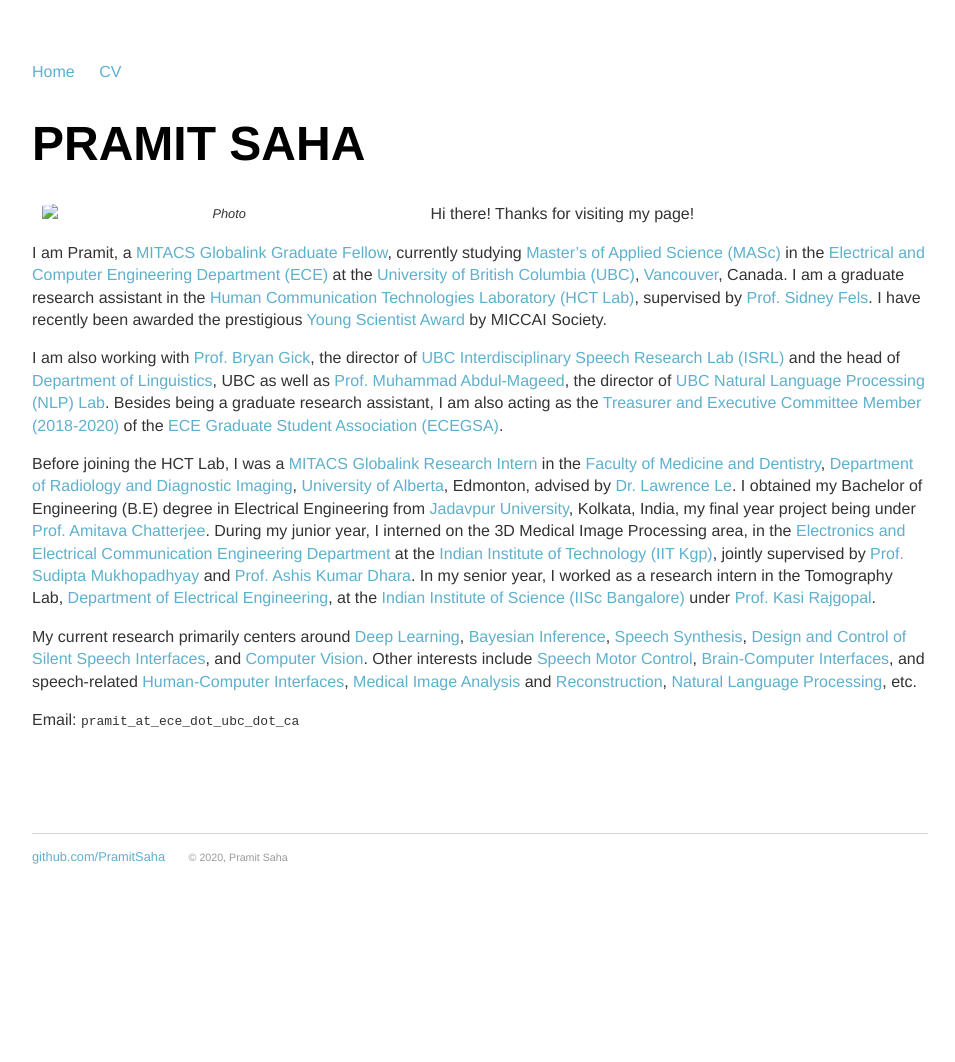
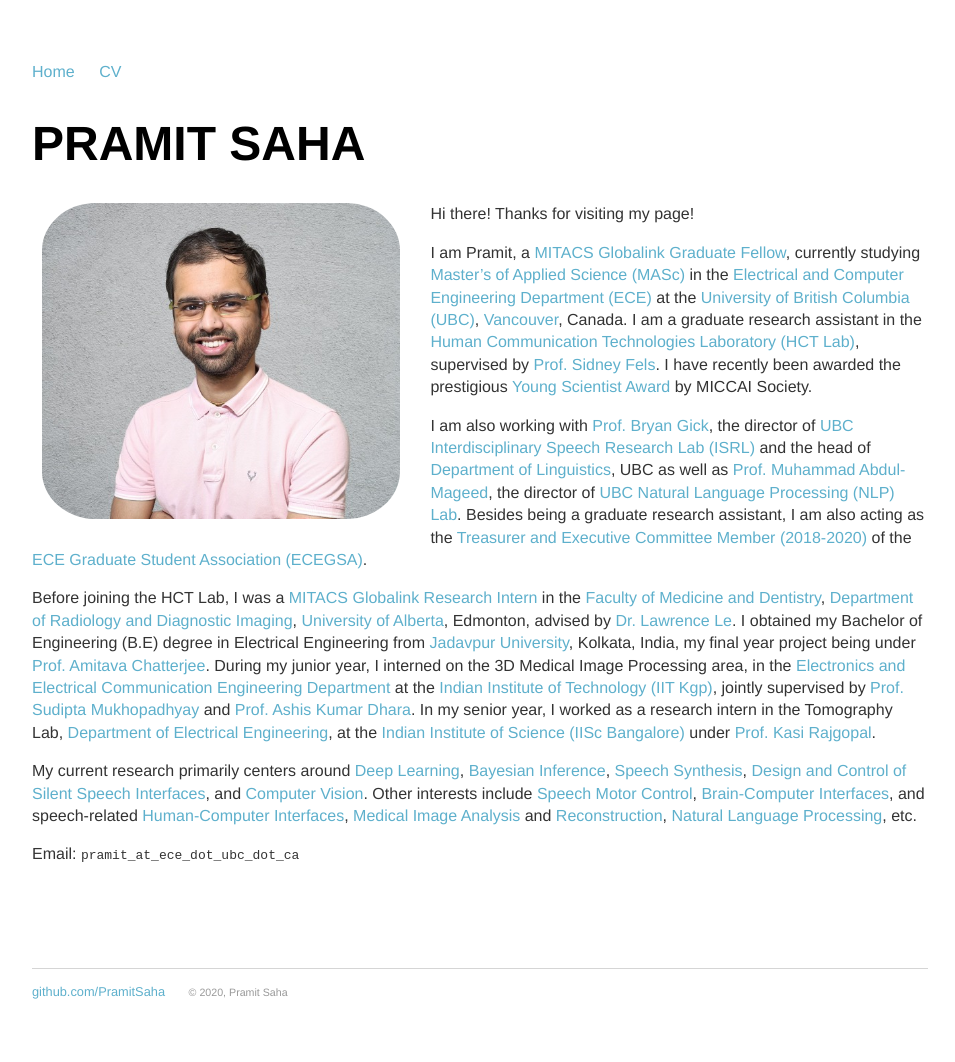
Before and after one commit to PramitSaha/PramitSaha.github.io, a Jekyll site: the page built from index.md, in a window 1280 px wide. Shown: the whole page, without its empty margins (160-1115 px from the left). Built offline with Jekyll 4.4.1, drawn with Linux system fonts in a browser that asks for light colours; before the commit the page ends 927 px from its top, so only the background shows below that.

Commit message:
Update index.md

```diff
--- a/index.md
+++ b/index.md
@@ -3,7 +3,7 @@
 title: Pramit Saha
 ---
 # PRAMIT SAHA #
-<img src="pramit1.jpg" alt="Photo" class="leftside_image">
+<img src="img/pramit1.jpg" alt="Photo" class="leftside_image">
 
 Hi there! Thanks for visiting my page!
 
```
